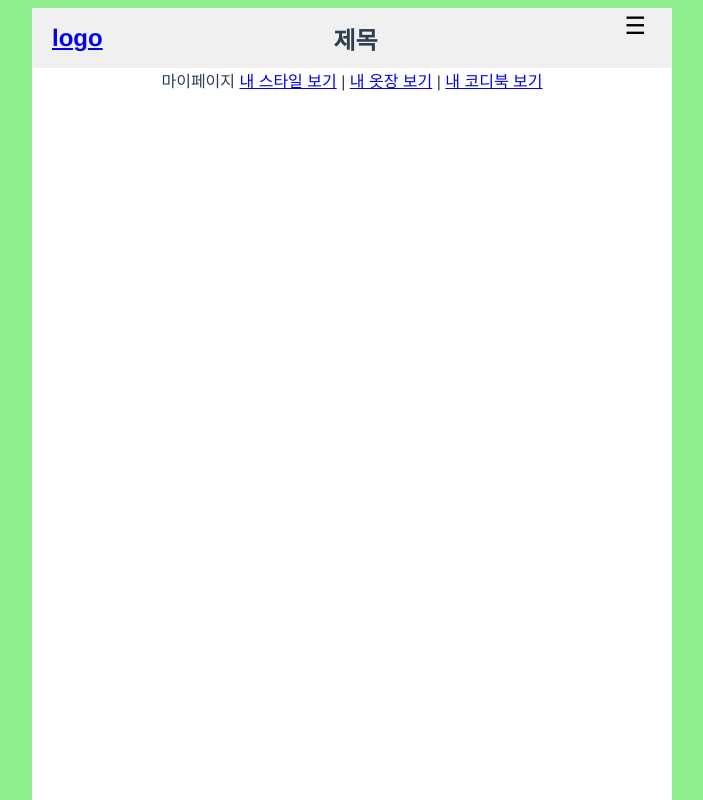
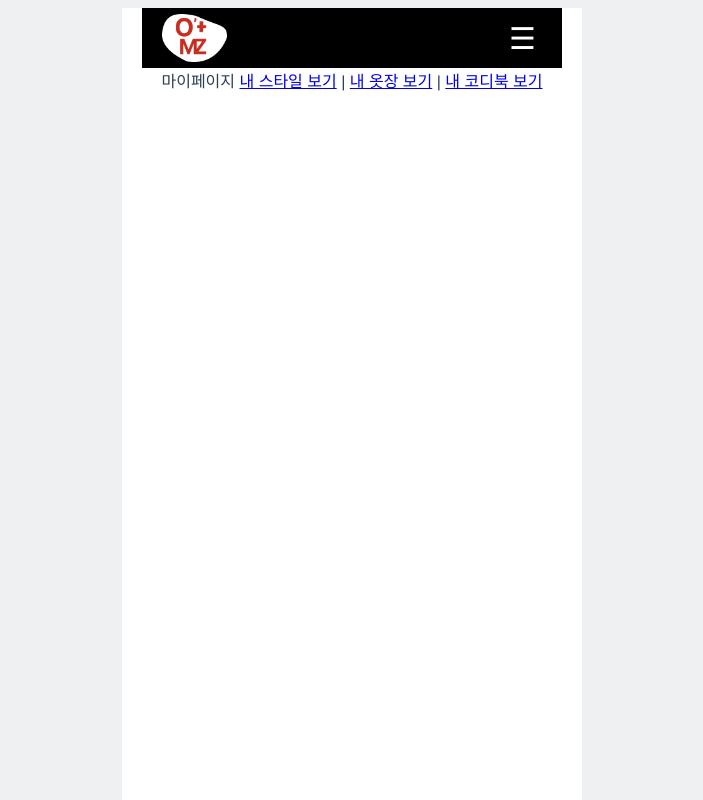
Before and after one commit to ecofriendlyusername/ssafyotmz, a Vue app in the folder frontend/: page /MyPage in a window 1280 px wide. Shown: the top 800 px of the page, without its empty margins (288-991 px from the left). Built offline with nearby package versions, Linux system fonts and the light colour scheme.

Commit message:
feature/fe/mainpage css

```diff
--- a/frontend/public/index.html
+++ b/frontend/public/index.html
@@ -10,13 +10,16 @@
   <body>
     <style>
       #app {
-        width: 640px;
-        height: 1136px;
+        width: 100%;
+        max-width: 420px;
+        height: 100%;
+        min-height: calc(var(--vh,1vh) * 100);
+        padding: 0px 20px;
         background-color: #fff;
         margin: auto;
       }
       body {
-        background-color: lightgreen;
+        background-color: #EFF0F1;
 
       }
     </style>
--- a/frontend/src/components/molecules/header.vue
+++ b/frontend/src/components/molecules/header.vue
@@ -1,9 +1,11 @@
 <template>
   <header>
-    <router-link class="logo" to="/">
-      logo
-    </router-link>
-    <h1>제목</h1>
+    <div>
+      <router-link class="logo" to="/">
+        <img src="@/assets/img/logo.png" style="width:65px;">
+      </router-link>
+    </div>
+    <!-- <h1>제목</h1> -->
     <button class="hamburger" @click="toggleMenu">☰</button>
     <ul v-if="showMenu" class="menu">
       <li><router-link to='/login'>로그인</router-link></li>
@@ -41,7 +43,7 @@ header {
   justify-content: space-between;
   height: 60px;
   padding: 0 20px;
-  background-color: #f0f0f0;
+  background-color: black;
 }
 
 .logo {
@@ -58,8 +60,10 @@ h1 {
 }
 
 .hamburger {
-font-size: 24px;
+margin-top: 0px;
+font-size: 30px;
 background-color: transparent;
+color: white;
 border: none;
 cursor: pointer;
 }
--- a/frontend/src/views/MainView.vue
+++ b/frontend/src/views/MainView.vue
@@ -1,8 +1,87 @@
 <template>
-  <div>
-    메인페이지
+  <div id="MainPage">
+    <!-- 1div -->
+    <div style="display:flex; justify-content:space-around; color: #EAE1D3;">
+      <div style="margin-top: 10px;">
+        <h1 style="font-size:100px;">1</h1>
+      </div>
+      <div>
+        <h2>WHAT'S MY STYLE</h2>
+        <p>본인의 사진을 올리고 <br> 스타일을 판별 받아보세요 </p>
+      </div>
+    </div>
+
+    <!-- 2div -->
+    <div style="display:flex; justify-content:space-around; color: #EAE1D3;">
+      <div style="margin-top: 10px;">
+        <h1 style="font-size:100px;">2</h1>
+      </div>
+      <div>
+        <h2>디지털 옷장</h2>
+        <p>내 옷장 속 옷들을 등록하고<br>간편하게 코디를 해보세요</p>
+      </div>
+    </div>
+
+    <!-- 3div -->
+    <div style="display:flex; justify-content:space-around; color: #EAE1D3;">
+      <div style="margin-top: 10px;">
+        <h1 style="font-size:100px;">3</h1>
+      </div>
+      <div>
+        <h2>가상착장</h2>
+        <p>“이 옷 어울릴까?” <br>O’tMZ의 가상착장 서비스를 경험하고
+          <br>나에게 어울리는 옷을 찾아보세요</p>
+      </div>
+    </div>
+
+    <!-- 4div -->
+    <div style="display:flex; margin-top: 60px; justify-content:space-around; color: white;">
+      로그인 하고 O’t MZ의 서비스를 경험해보세요
+    </div>
+
+    <router-link to='/login'>
+      <div id="LoginBtn">
+        <div style="padding:65px; font-size: 20px; ">
+          LOGIN
+        </div>
+      </div>
+    </router-link>
   </div>
-  <router-link to='/Find'>내 스타일 찾기</router-link>
+
+
+  <!-- 임의로 if 넣어놓음 -->
+  <div v-if="user==true" id="MainPage2">
+    <div id="WeatherBox">
+      <p style="font-weight:bold;">
+        오늘의 날씨에 어울리는 옷
+      </p>
+
+      <p>
+        현재 온도
+        <br>
+        체감 온도
+      </p>
+
+      <div style="display:flex; justify-content: center; padding: 5px;">
+        <div id="ItemBox">
+          1
+        </div>
+        <div id="ItemBox">
+          2
+        </div>
+        <div id="ItemBox">
+          3
+        </div>
+      </div>
+
+
+
+    </div>
+  </div>
+
+  <!-- 메인페이지
+    <br>
+    <router-link to='/Find'>내 스타일 찾기</router-link> -->
 </template>
 
 <script>
@@ -12,5 +91,52 @@ export default {
 </script>
 
 <style>
+@font-face {
+     font-family: 'S-CoreDream-3Light';
+     src: url('https://cdn.jsdelivr.net/gh/projectnoonnu/noonfonts_six@1.2/S-CoreDream-3Light.woff') format('woff');
+     font-weight: normal;
+     font-style: normal;
+}
 
+#MainPage {
+  background: linear-gradient(#C92D1F, #870E09);
+  height: 100%;
+  font-family: 'S-CoreDream-3Light';
+}
+
+#MainPage2 {
+  height: 100%;
+  font-family: 'S-CoreDream-3Light';
+}
+
+#WeatherBox {
+  border: 5px solid #A71A0E;
+  margin: 20px;
+  border-radius: 25px;
+}
+
+#ItemBox {
+  background-color: black;
+  border-radius: 10px;
+  width: 100px;
+  height: 30px;
+  margin: 0px 0px 15px 15px;
+  display: flex;
+  justify-content: center;
+  align-items: center;
+  color: white;
+  font-weight: bold;
+}
+
+#LoginBtn {
+  display: inline-block;
+  margin-top: 60px;
+  width: 180px;
+  height: 100px;
+  border-radius: 100px 100px 0px 0px;
+  border: 1.8px solid white;
+  color: white;
+  /* position: absolute;
+  bottom: 40px; */
+}
 </style>
```
Also changed, not shown: frontend/src/assets/img/logo.png (added), 1 other file (tests, documents, lock files or other folders).
